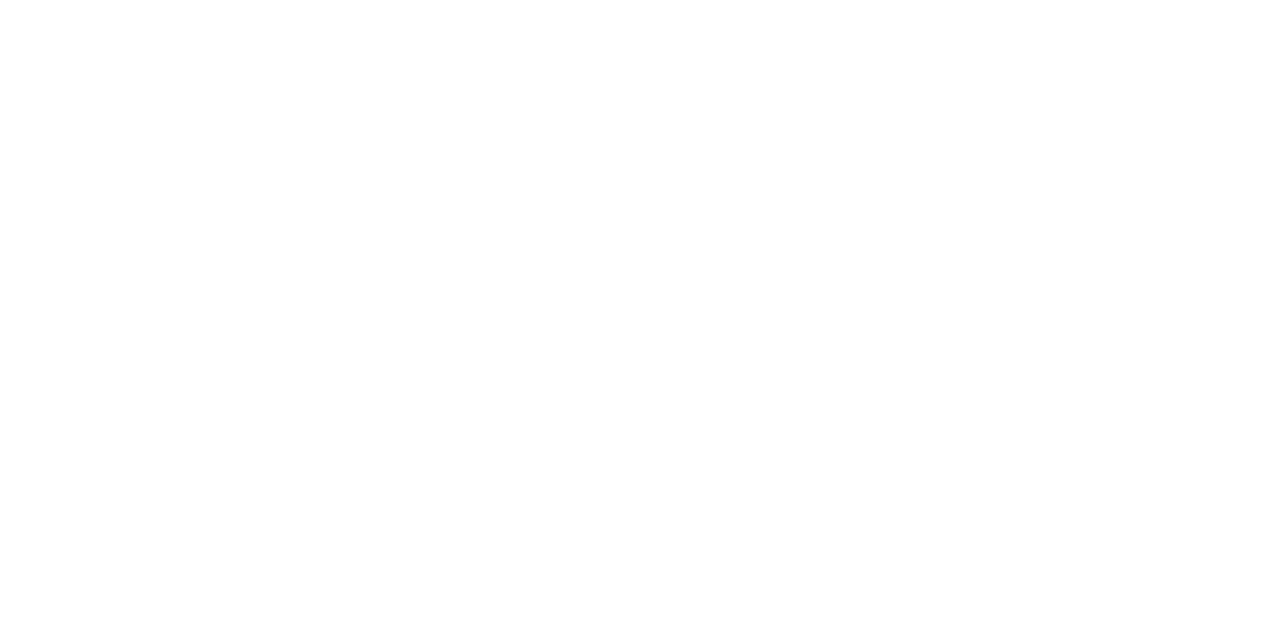
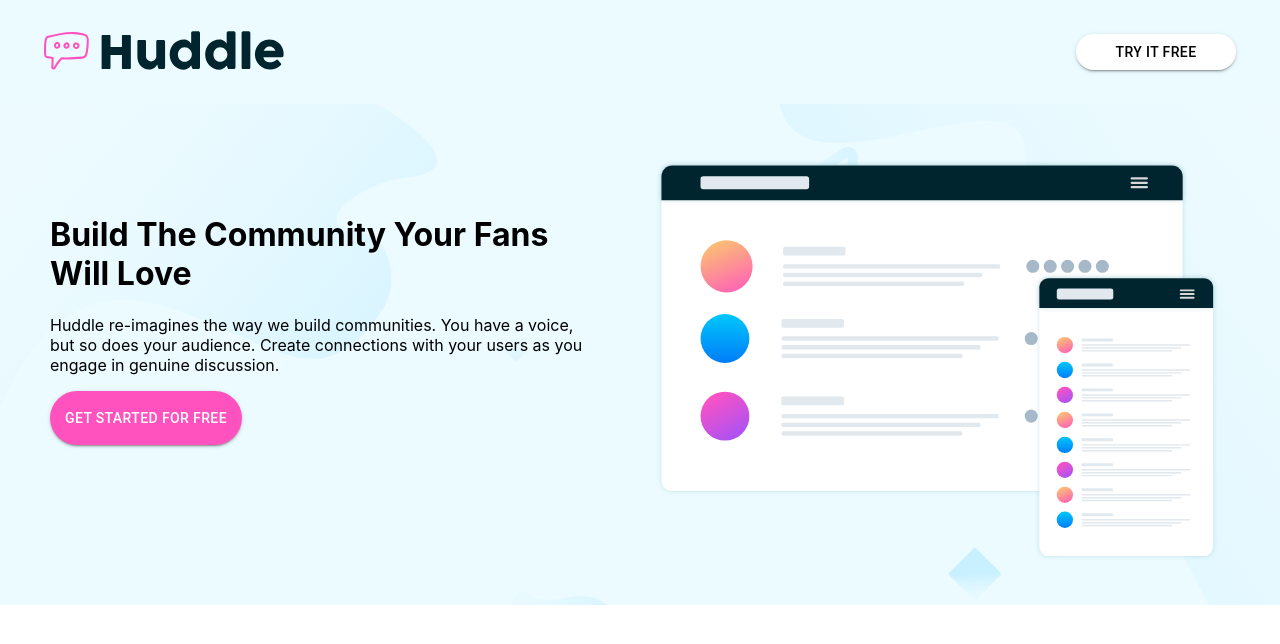
Before and after one commit to tahaimran/landing-page-material-ui, a React (Create React App) app: page / in a window 1280 px wide. Shown: the top 644 px of the page. Built offline with nearby package versions, Linux system fonts and the light colour scheme.

Commit message:
Nav and Main created

```diff
--- a/package.json
+++ b/package.json
@@ -7,6 +7,7 @@
     "@emotion/styled": "^11.6.0",
     "@mui/icons-material": "^5.2.5",
     "@mui/material": "^5.2.7",
+    "@mui/styles": "^5.2.3",
     "@testing-library/jest-dom": "^5.16.1",
     "@testing-library/react": "^12.1.2",
     "@testing-library/user-event": "^13.5.0",
--- a/src/App.jsx
+++ b/src/App.jsx
@@ -1,10 +1,12 @@
 import React from 'react'
-
+import Main from './Components/Main'
+import Features from './Components/Features'
 function App() {
   return (
-    <div>
-
-    </div>
+    <>
+      <Main/>
+      <Features />
+    </>
   )
 }
 
--- /dev/null
+++ b/src/Components/Features.jsx
@@ -0,0 +1,11 @@
+import React from 'react'
+
+function Features() {
+    return (
+        <div>
+
+        </div>
+    )
+}
+
+export default Features
--- /dev/null
+++ b/src/Components/Main.jsx
@@ -0,0 +1,50 @@
+import React from 'react'
+import { Grid, Button } from '@mui/material'
+import {makeStyles} from '@mui/styles'
+import ButtonAppBar from './NavBar'
+import { flexbox } from '@mui/system';
+
+function Main() {
+    const mainStyles = makeStyles({
+        root:{
+            backgroundImage: 'url(images/bg-hero-desktop.svg)',
+            backgroundRepeat: 'no-repeat',
+            backgroundColor: 'hsl(193, 100%, 96%)'
+
+        },
+        mainGrid:{
+            margin:"40px auto  !important"
+        },
+        img:{
+            width:' 90%'
+        },
+        infoText:{
+            padding: "50px !important",
+        },
+        btn:{
+            backgroundColor:'hsl(322, 100%, 66%) !important',
+            borderRadius: '30px !important',
+            padding:" 15px !important"
+        }
+    })
+    const classes = mainStyles();
+    return (
+        <>
+        <Grid container className={classes.root}>
+        <ButtonAppBar  />
+        <Grid sx={{justifyContent: 'center',flexWrap: 'wrap-reverse' }}  className={classes.mainGrid}   container spacing={2}>
+              <Grid item xs={12} sm={6} className={classes.infoText} >
+                <h1> Build The Community Your Fans Will Love </h1>
+                <p> Huddle re-imagines the way we build communities. You have a voice, but so does your audience. Create connections with your users as you engage in genuine discussion. </p>
+                <Button className={classes.btn}  variant="contained" >Get Started For Free</Button>
+            </Grid>
+            <Grid item xs={12} sm={6}>
+                <img className={classes.img}  src="images/illustration-mockups.svg" alt="" srcset="" />
+            </Grid>
+        </Grid>
+        </Grid>
+        </>
+    )
+}
+
+export default Main
--- /dev/null
+++ b/src/Components/NavBar.jsx
@@ -0,0 +1,34 @@
+import * as React from 'react';
+import AppBar from '@mui/material/AppBar';
+import Toolbar from '@mui/material/Toolbar';
+import Typography from '@mui/material/Typography';
+import Button from '@mui/material/Button';
+import {makeStyles} from '@mui/styles'
+
+
+export default function ButtonAppBar() {
+    const useStyles  = makeStyles ({
+        root:{
+            backgroundColor: 'inherit !important',
+            boxShadow: 'none !important',
+            padding: '20px'
+        },
+        buttonStyle:{
+            backgroundColor: 'white !important',
+            color: 'black  !important',
+            borderRadius:"30px !important",
+            width:"160px",
+        }
+    });
+const classes = useStyles();
+  return (
+      <AppBar className={classes.root}  position="static">
+        <Toolbar>
+          <Typography variant="img" component="div" sx={{ flexGrow: 1 }}>
+            <img src="/images/logo.svg" alt="" />
+          </Typography>
+          <Button className={classes.buttonStyle}  variant="contained">Try It Free </Button>
+        </Toolbar>
+      </AppBar>
+  );
+}
```
Also changed, not shown: 1 other file (tests, documents, lock files or other folders).
